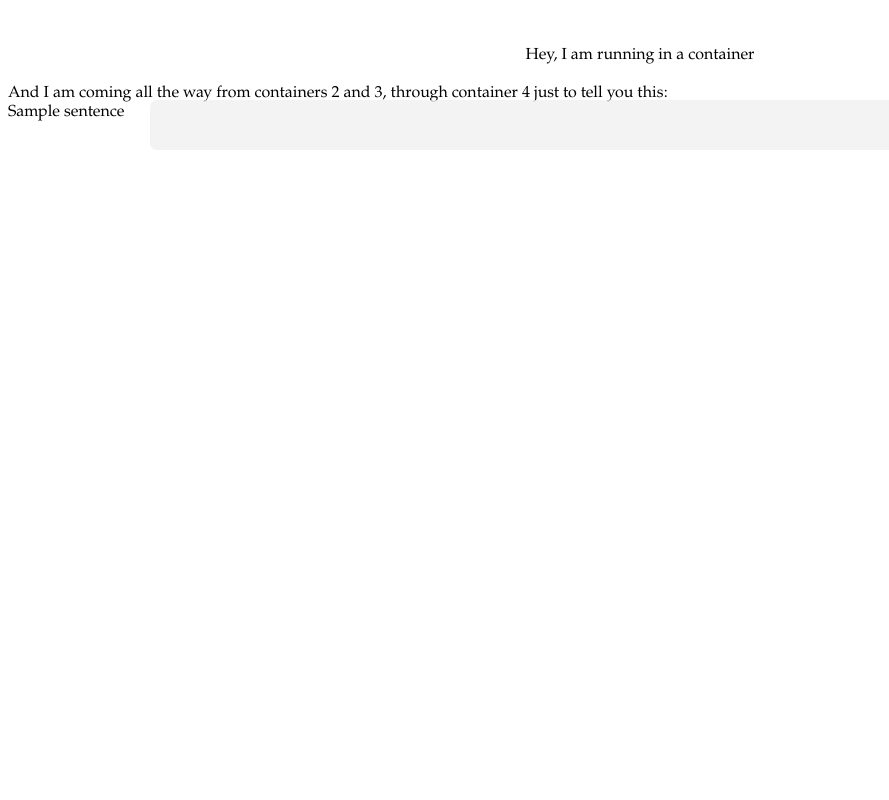
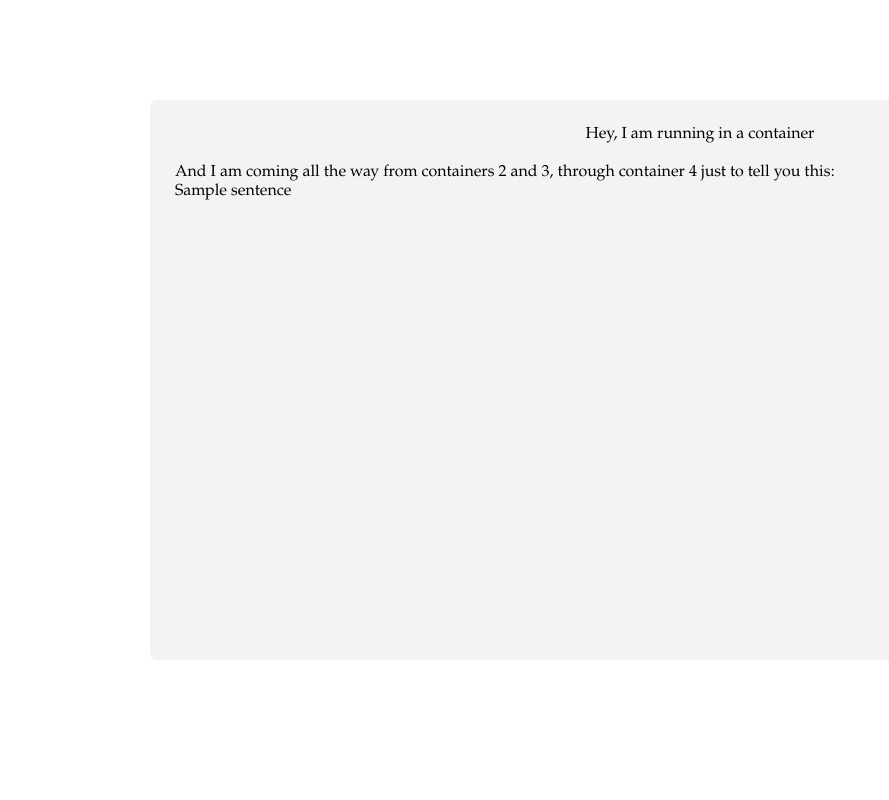
Before and after one commit to ddiazsouto/Sentencer, a Flask app: page / in a window 1280 px wide. Shown: the whole page, without its empty margins (0-889 px from the left). Run offline with Flask 2, Linux system fonts and the light colour scheme; a database or web service that is not in the repository returns one stand-in record (values such as "Sample title"); data that the repository does not hold is empty.

Commit message:
Laying out

```diff
--- a/Service1/templates/main.html
+++ b/Service1/templates/main.html
@@ -56,7 +56,7 @@
 
 
 
-            table{
+            div{
     background-color: lightblue; width: 20px; padding: 25px;
 
     position:fixed;
@@ -77,17 +77,17 @@
 
 
 
-    <body style="background: radial-gradient(#000000, #{{color}}); font-family: garamond;">
+    <body style="background: radial-gradient(#555555, #{{color}}); font-family: garamond;">
 
         <br><br>
-    <table>
+    <div>
        <center>  Hey, I am running in a container</h1>   </center>
        <br>
 
        And I am coming all the way from containers 2 and 3, through container 4 just to tell you this: <br>
        {{var}}
 
-    </table>
+    </div>
 
 
 
```
